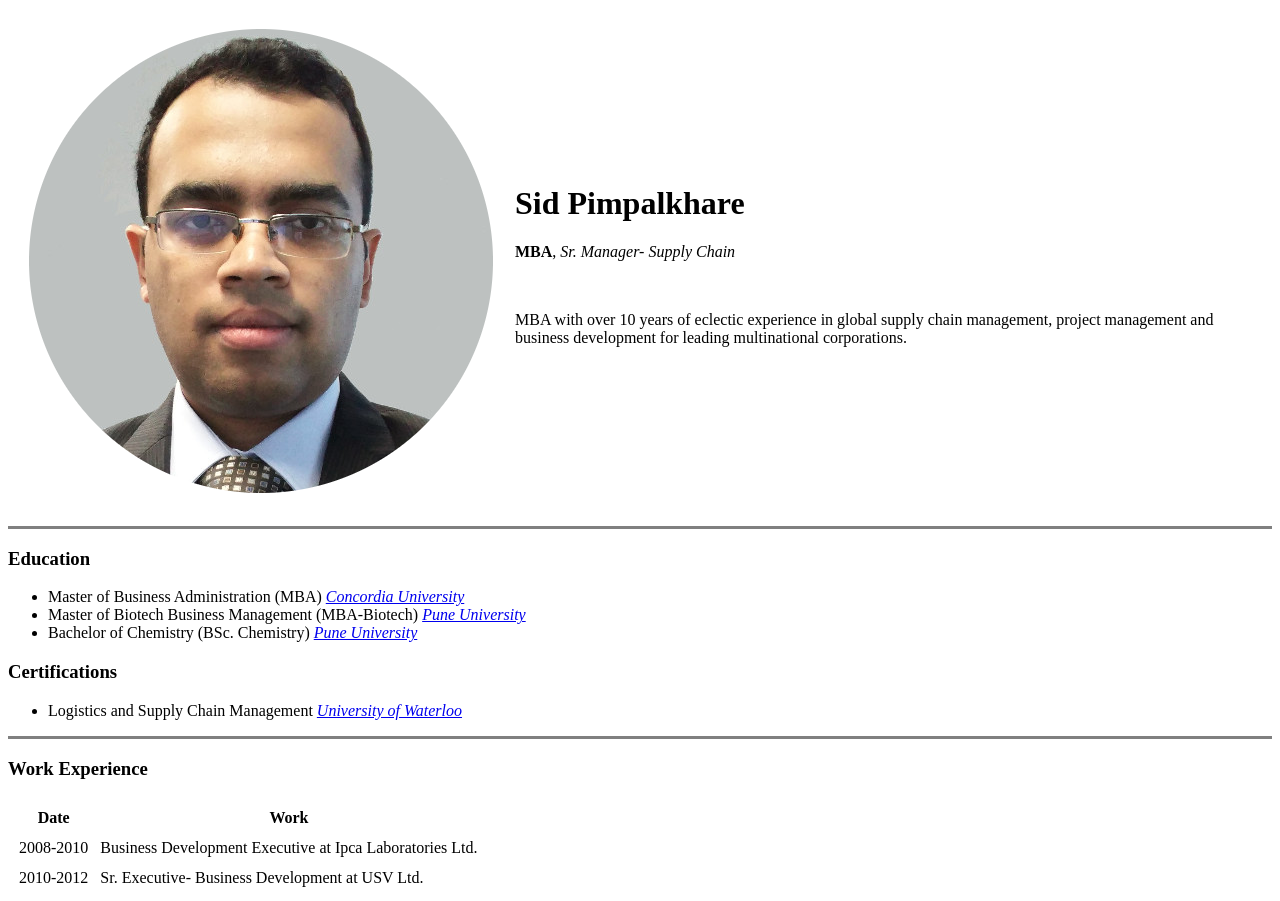
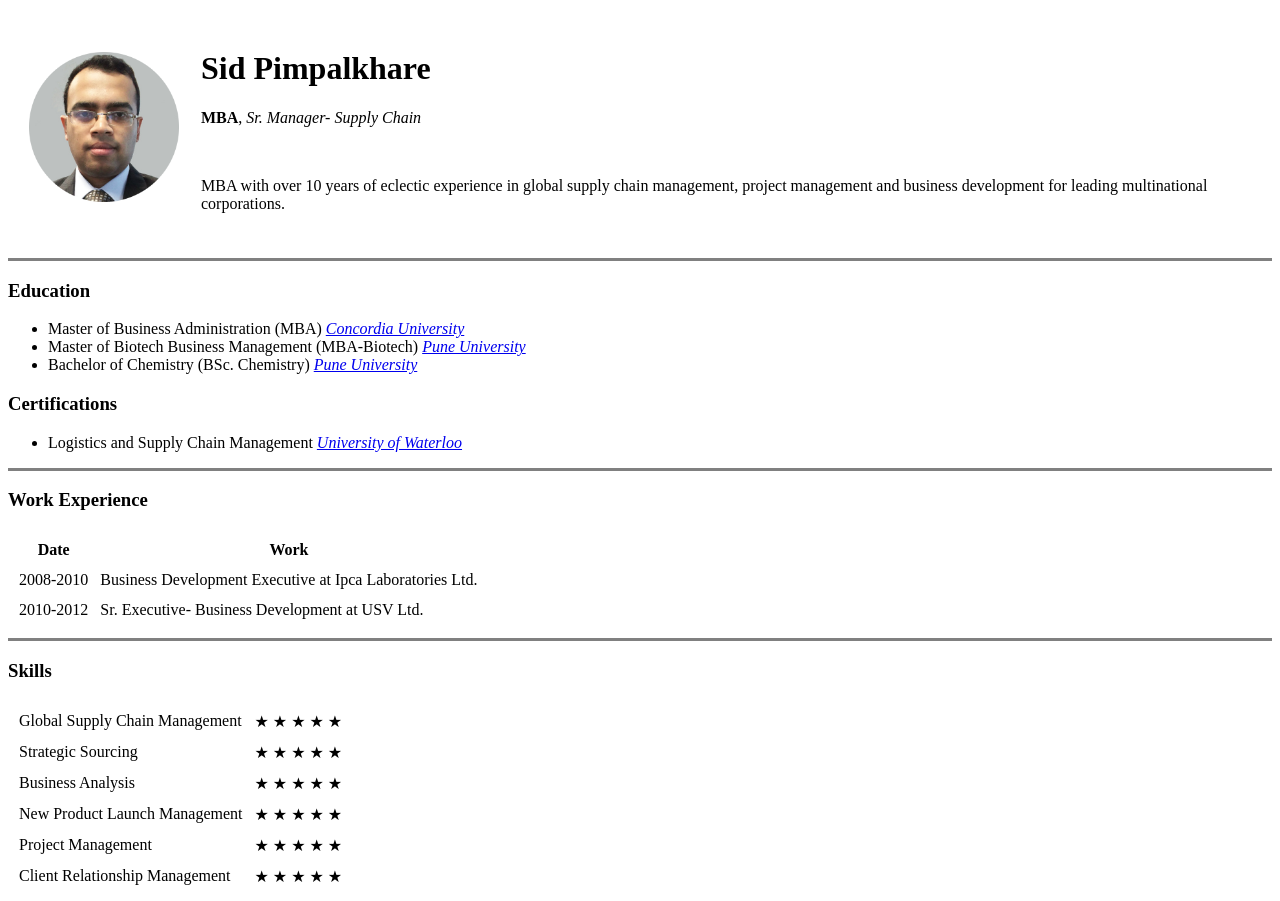
Before and after one commit to stormsid/cv, a plain HTML site: page index.html in a window 1280 px wide. Shown: the top 901 px of the page. Drawn offline with Linux system fonts and the light colour scheme.

Commit message:
Update index.html

```diff
--- a/index.html
+++ b/index.html
@@ -9,7 +9,7 @@
 <body>
   <table cellspacing="20">
     <tr>
-      <td><img src="Sid circle photo.png" alt="Sid profile photo"></td>
+      <td><img src="Sid circle photo.png" alt="Sid profile photo" width="150" height="150"></td>
       <td>
         <h1>Sid Pimpalkhare</h1>
         <p> <strong>MBA</strong>,<em> Sr. Manager- Supply Chain </em>
```
